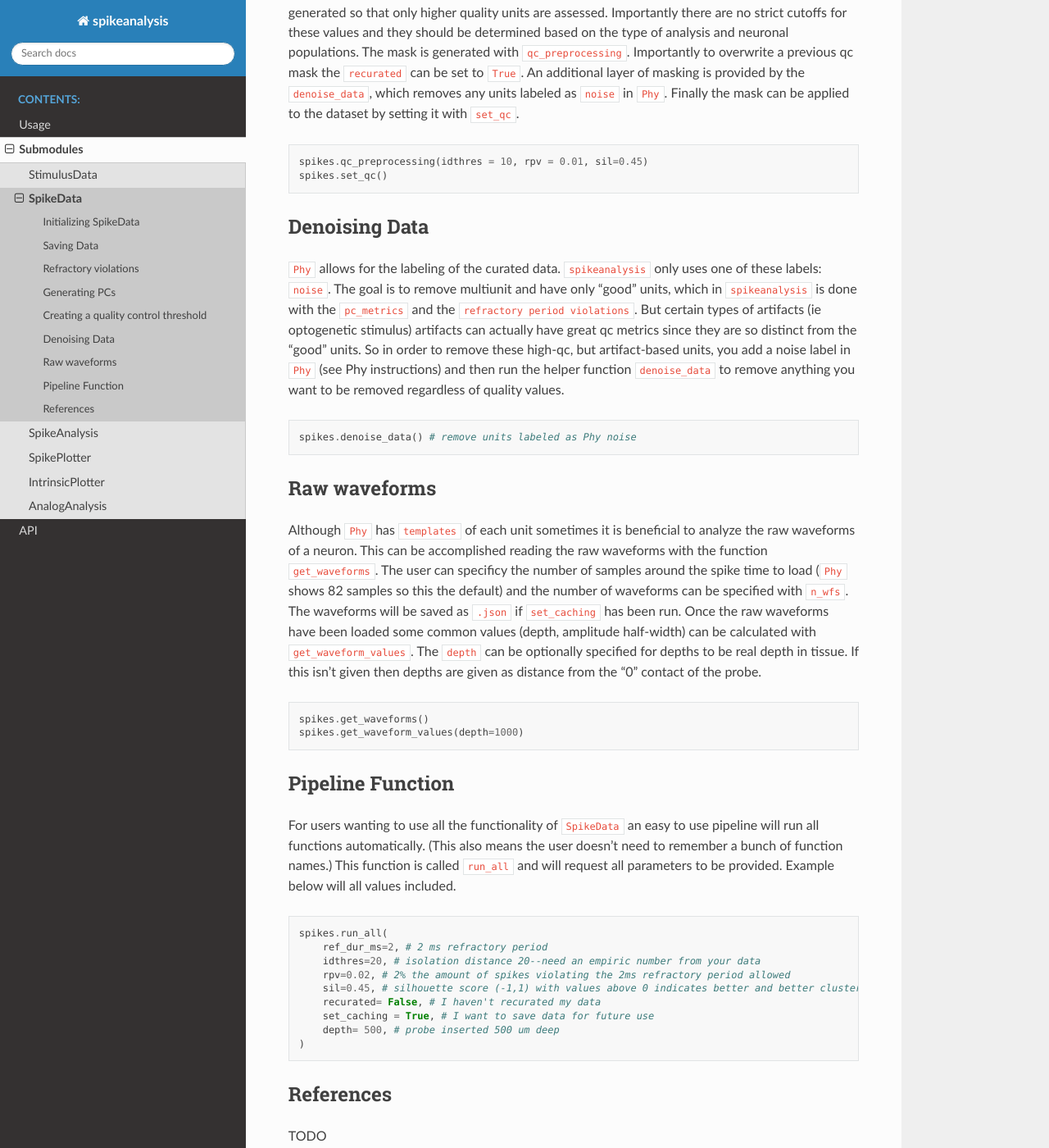
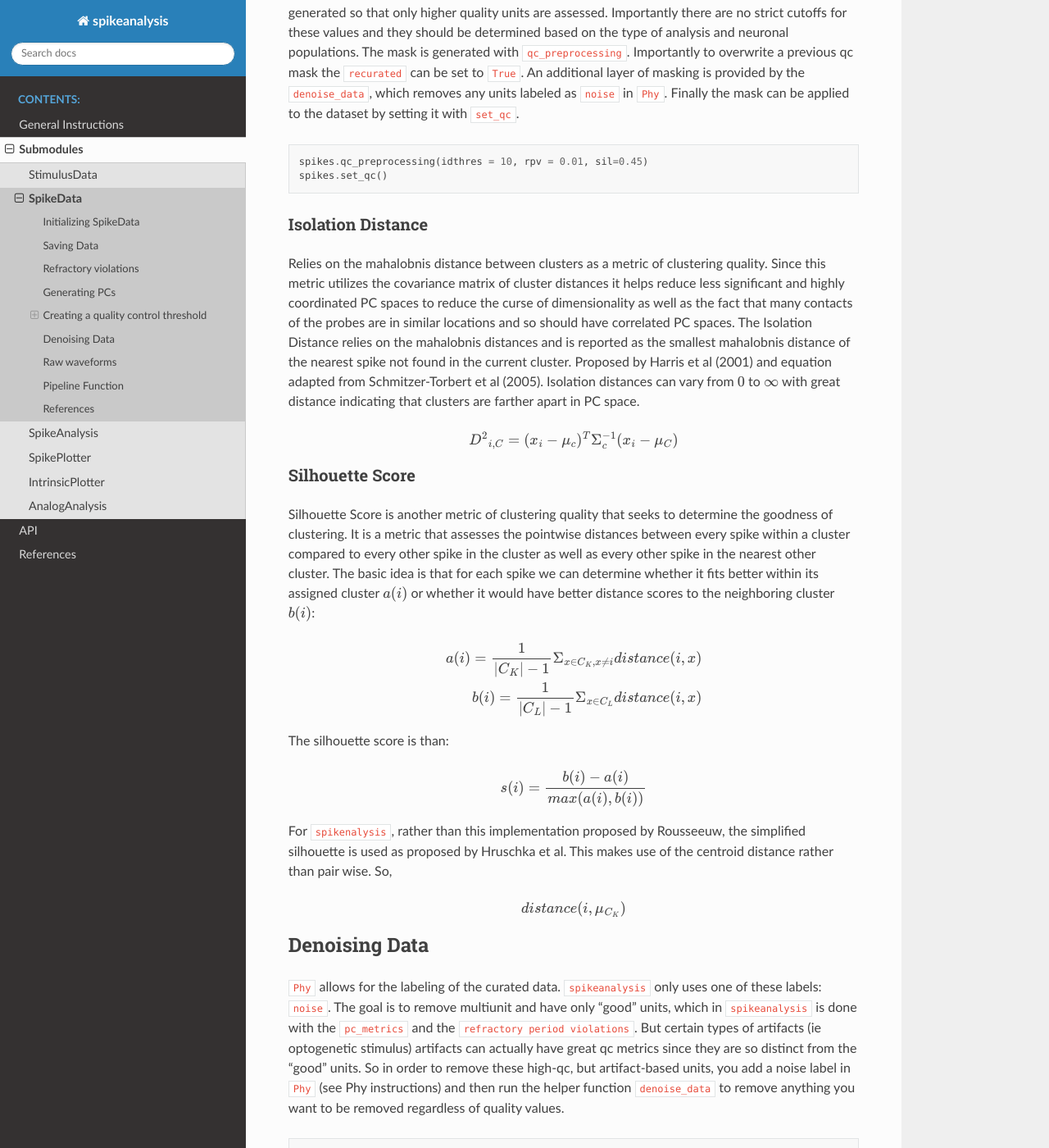
Before and after one commit to zm711/spikeanalysis, a Sphinx documentation site: the page built from docs/source/submodules/spike_data.rst, in a window 1280 px wide and 1400 px high, scrolled down 1578 px. Shown: the whole window at 82% size. Built offline with Sphinx 7.4.7 and the Read the Docs theme 2.0.0, drawn with Linux system fonts in a browser that asks for light colours; some of the changed text lies outside the part shown.

```diff
--- a/docs/source/index.rst
+++ b/docs/source/index.rst
@@ -20,6 +15,7 @@ Check out the :doc:`usage` section for installation instructions :ref:`install <
    usage
    submodules/index
    API
+   references
 
 
 Indices and tables
--- a/docs/source/submodules/spike_data.rst
+++ b/docs/source/submodules/spike_data.rst
@@ -49,7 +49,7 @@ Refractory violations
 
 A simple calcuation of refractory period violations for each unit based on the :code:`ref_dur_ms` given. Since
 neurons have refractory periods in which they can't fire units with too many violations are likely poorly separated
-or mis-curated. Calculated with the function :code:`refractory_violation`
+or mis-curated. Calculated with the function :code:`refractory_violation`.
 
 .. code-block:: python
 
@@ -68,6 +68,7 @@ Distance (ref) as well as Silhouette Score (ref) can be calculated with :code:`g
     spikes.generate_pcs() # organize curated data
     spikes.generate_qcmetrics() # Isolation distance and Silhouette Score
 
+
 Creating a quality control threshold
 ------------------------------------
 
@@ -83,6 +84,48 @@ removes any units labeled as :code:`noise` in :code:`Phy`. Finally the mask can
     spikes.qc_preprocessing(idthres = 10, rpv = 0.01, sil=0.45)
     spikes.set_qc()
 
+
+Isolation Distance
+^^^^^^^^^^^^^^^^^^
+
+Relies on the mahalobnis distance between clusters as a metric of clustering quality. Since this metric utilizes the covariance
+matrix of cluster distances it helps reduce less significant and highly coordinated PC spaces to reduce the curse of dimensionality
+as well as the fact that many contacts of the probes are in similar locations and so should have correlated PC spaces. The Isolation
+Distance relies on the mahalobnis distances and is reported as the smallest mahalobnis distance of the nearest spike not found in the
+current cluster. Proposed by Harris et al (2001) and equation adapted from Schmitzer-Torbert et al (2005). Isolation distances can vary
+from :math:`0` to :math:`\infty` with great distance indicating that clusters are farther apart in PC space.
+
+.. math::
+
+    {D^2}_{i,C} = (x_i - \mu_{c})^T \Sigma_c^{-1}(x_i - \mu_C)
+
+
+Silhouette Score
+^^^^^^^^^^^^^^^^
+
+Silhouette Score is another metric of clustering quality that seeks to determine the goodness of clustering. It is a metric that assesses
+the pointwise distances between every spike within a cluster compared to every other spike in the cluster as well as every other spike in
+the nearest other cluster. The basic idea is that for each spike we can determine whether it fits better within its assigned cluster :math:`a(i)` or
+whether it would have better distance scores to the neighboring cluster :math:`b(i)`:
+
+.. math::
+
+    a(i) = \frac{1}{|C_K| - 1} \Sigma_{x \in C_K, x \neq i} distance(i, x)
+
+    b(i) = \frac{1}{|C_L| - 1} \Sigma_{x \in C_L} distance(i, x)
+
+The silhouette score is than:
+
+.. math::
+
+    s(i) = \frac{b(i) - a(i)}{max(a(i), b(i))}
+
+For :code:`spikenalysis`, rather than this implementation proposed by Rousseeuw, the simplified silhouette is used as proposed by Hruschka et al.
+This makes use of the centroid distance rather than pair wise. So,
+
+.. math::
+
+    distance(i, \mu_{C_K})
 
 Denoising Data
 --------------
@@ -137,4 +180,4 @@ parameters to be provided. Example below will all values included.
 References
 ----------
 
-TODO
+See references page.
```
Also changed, not shown: other parts of docs/source/index.rst (+0 -5 lines), docs/source/references.rst (added, +12 -0 lines), docs/source/usage.rst (+12 -10 lines), pyproject.toml (+4 -3 lines).
